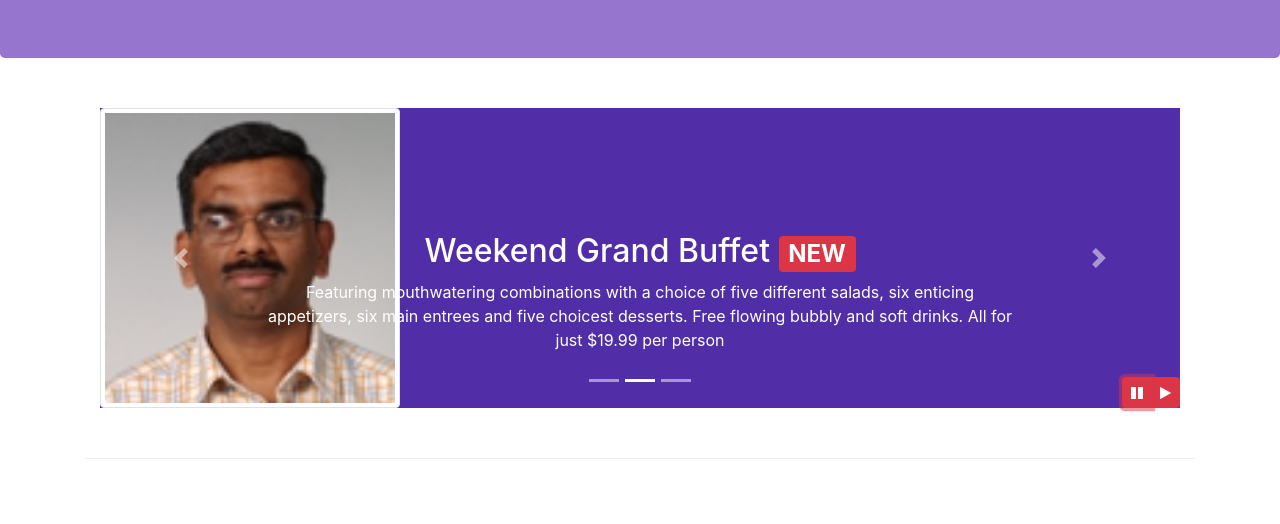
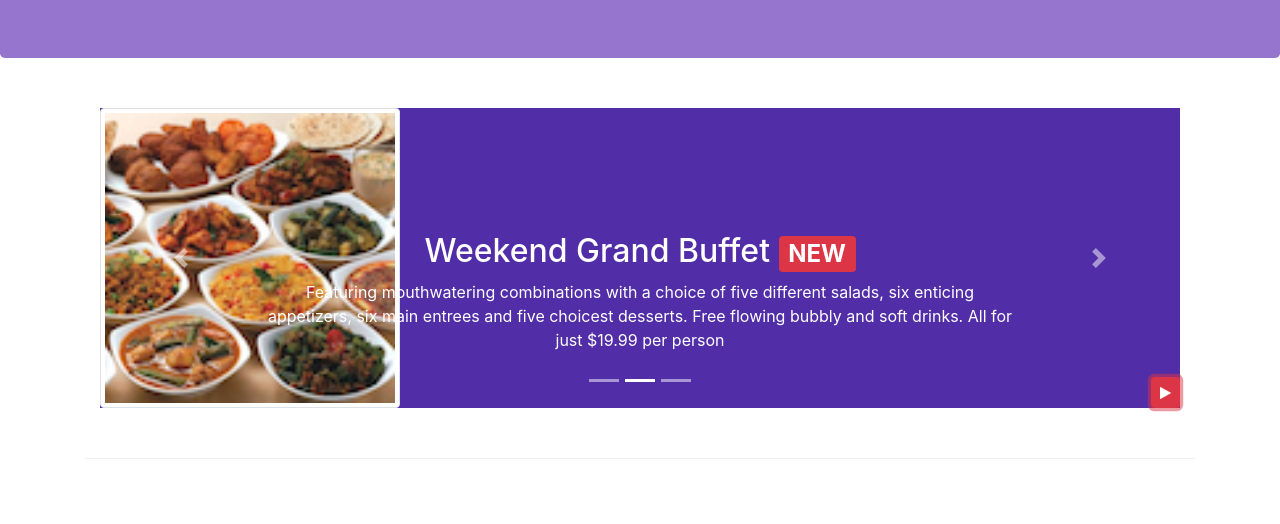
Before and after one commit to tkarla/conFusion, a website: page index.html in a window 1280 px wide. Both pictures are taken after a click on the button 1137 px from the left and 668 px from the top of the page. Shown: the part 276-800 px from the top of the page. Drawn offline with nearby package versions, Linux system fonts and the light colour scheme.

Commit message:
Carousel

```diff
--- a/index.html
+++ b/index.html
@@ -174,7 +174,7 @@
                         </div>
 
                         <div class="carousel-item">
-                            <img class="d-flex mr-3 img-thumbnail align-self-center" src="img/alberto.png" alt="Alberto Somayya">
+                            <img class="d-flex mr-3 img-thumbnail align-self-center" src="img/buffet.png" alt="Alberto Somayya">
                             <div class="carousel-caption d-none d-md-block">
                                 <h2 class="mt-0">Weekend Grand Buffet <span class="badge badge-danger">NEW</span> </h2>
                                 <p class="d-none d-sm-block">Featuring mouthwatering combinations with a choice of five different salads, six enticing appetizers, six main entrees and five choicest desserts. Free flowing bubbly and soft drinks. All for just $19.99 per person</p>
@@ -199,14 +199,9 @@
                         <span class="carousel-control-prev-icon"></span></a>
                     <a class="carousel-control-next" href="#mycarousel" role="button" data-slide="next">
                         <span class="carousel-control-next-icon"></span></a>
-                    <div class="btn-group" id="carouselButton">
-                        <button class="btn btn-danger btn-sm" id="carousel-pause">
-                            <span class="fa fa-pause"></span>
-                        </button>
-                        <button class="btn btn-danger btn-sm" id="carousel-play">
-                            <span class="fa fa-play"></span>
-                        </button>
-                    </div>
+                    <button class="btn btn-danger btn-sm" id="carouselButton">
+                        <span id="carousel-button-icon" class="fa fa-pause"></span>
+                    </button>
                 </div>
             </div>
         </div>
@@ -305,11 +300,17 @@
             $("#mycarousel").carousel({
                 interval: 2000
             });
-            $("#carousel-pause").click(function(){
-                $("#mycarousel").carousel('pause');
-            });
-            $("#carousel-play").click(function(){
-                $("#mycarousel").carousel('cycle');
+            $("#carouselButton").click(function(){
+                if ($("#carouselButton").children("span").hasClass('fa-pause')) {
+                    $("#mycarousel").carousel('pause');
+                    $("#carouselButton").children("span").removeClass('fa-pause');
+                    $("#carouselButton").children("span").addClass('fa-play');
+                }
+                else if ($("#carouselButton").children("span").hasClass('fa-play')){
+                    $("#mycarousel").carousel('cycle');
+                    $("#carouselButton").children("span").removeClass('fa-play');
+                    $("#carouselButton").children("span").addClass('fa-pause');
+                }
             });
         });
     </script>
```
